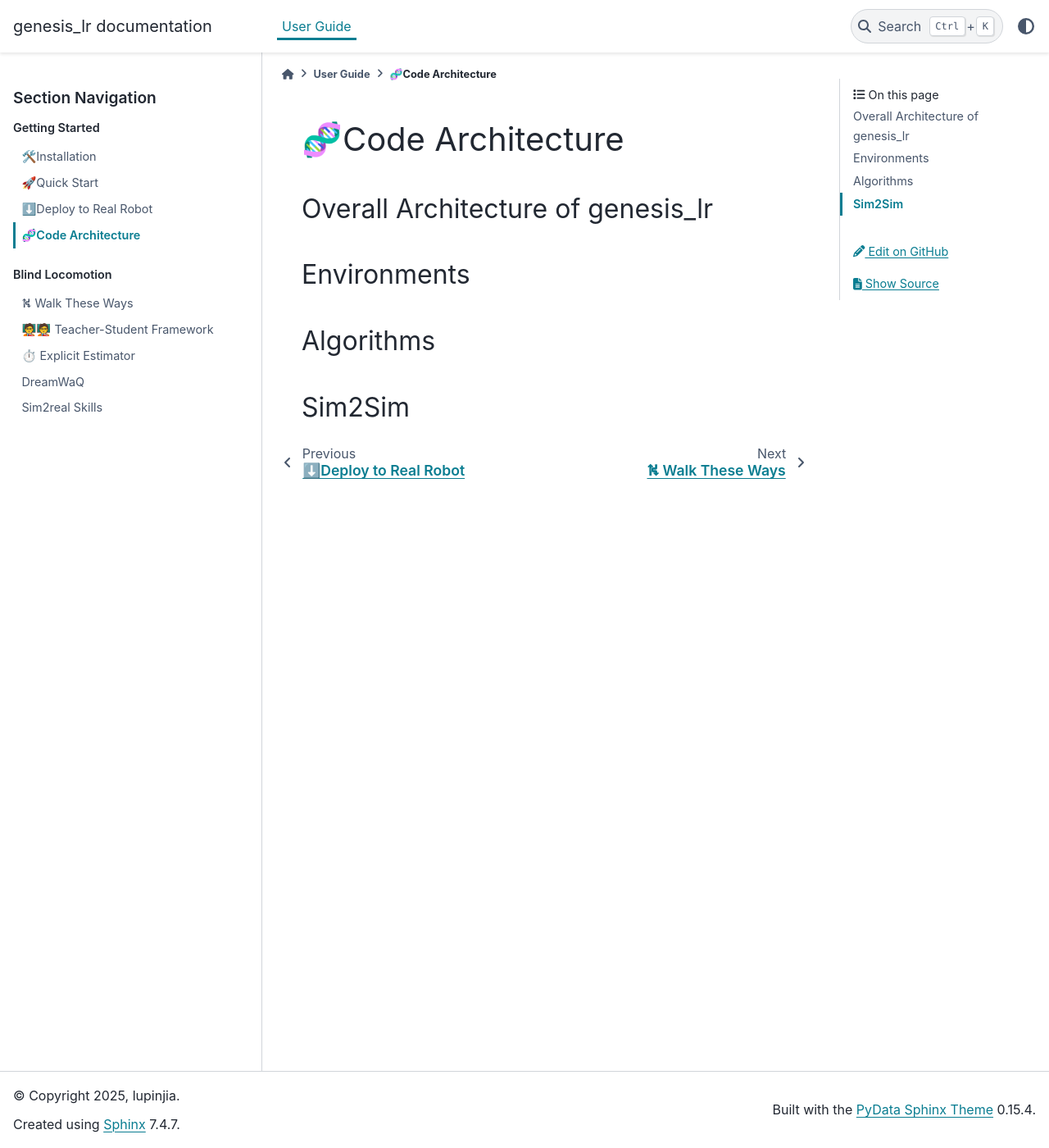
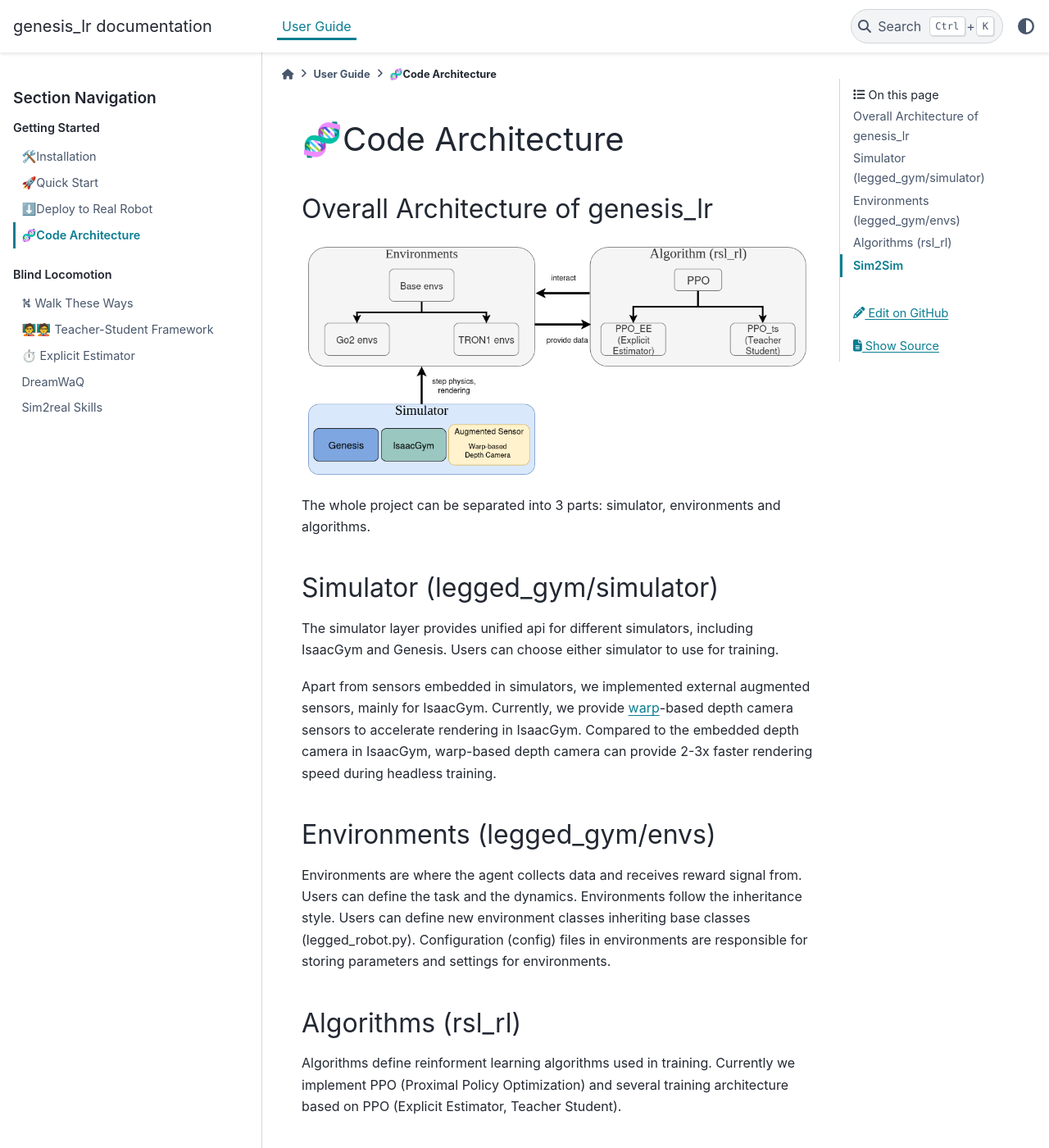
Before and after one commit to lupinjia/genesis_lr_doc, a Sphinx documentation site: the page built from source/user_guide/getting_started/code_architecture.md, in a window 1280 px wide and 1400 px high. Shown: the whole window at 82% size. Built offline with Sphinx 7.4.7 and the PyData theme 0.15.4, drawn with Linux system fonts in a browser that asks for light colours.

Commit message:
add code structure

````diff
--- a/source/user_guide/getting_started/code_architecture.md
+++ b/source/user_guide/getting_started/code_architecture.md
@@ -2,8 +2,23 @@
 
 ## Overall Architecture of genesis_lr
 
-## Environments
+```{figure} ../../_static/images/code_structure.png
+```
 
-## Algorithms
+The whole project can be separated into 3 parts: simulator, environments and algorithms.
+
+## Simulator (legged_gym/simulator)
+
+The simulator layer provides unified api for different simulators, including IsaacGym and Genesis. Users can choose either simulator to use for training.
+
+Apart from sensors embedded in simulators, we implemented external augmented sensors, mainly for IsaacGym. Currently, we provide [warp](https://github.com/NVIDIA/warp)-based depth camera sensors to accelerate rendering in IsaacGym. Compared to the embedded depth camera in IsaacGym, warp-based depth camera can provide 2-3x faster rendering speed during headless training.
+
+## Environments (legged_gym/envs)
+
+Environments are where the agent collects data and receives reward signal from. Users can define the task and the dynamics. Environments follow the inheritance style. Users can define new environment classes inheriting base classes (legged_robot.py). Configuration (config) files in environments are responsible for storing parameters and settings for environments.
+
+## Algorithms (rsl_rl)
+
+Algorithms define reinforment learning algorithms used in training. Currently we implement PPO (Proximal Policy Optimization) and several training architecture based on PPO (Explicit Estimator, Teacher Student).
 
 ## Sim2Sim
````
Also changed, not shown: source/_static/images/code_structure.png (added).
